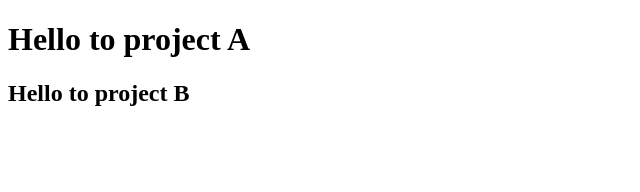
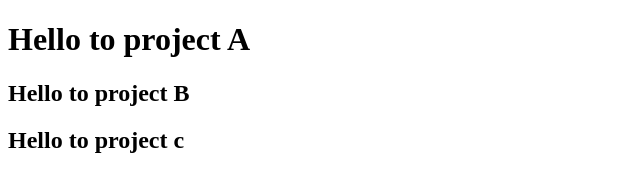
Before and after one commit to OmarMosleh/Zagzig-demo, a plain HTML site: page index.html in a window 1280 px wide. Shown: the whole page, without its empty margins (0-640 px from the left). Drawn offline with Linux system fonts and the light colour scheme.

Commit message:
adding project c in one line

```diff
--- a/index.html
+++ b/index.html
@@ -8,5 +8,6 @@
 <body>
     <h1>Hello to project A</h1>
     <h2>Hello to project B</h2>
+    <h2>Hello to project c</h2>
 </body>
 </html>
```
